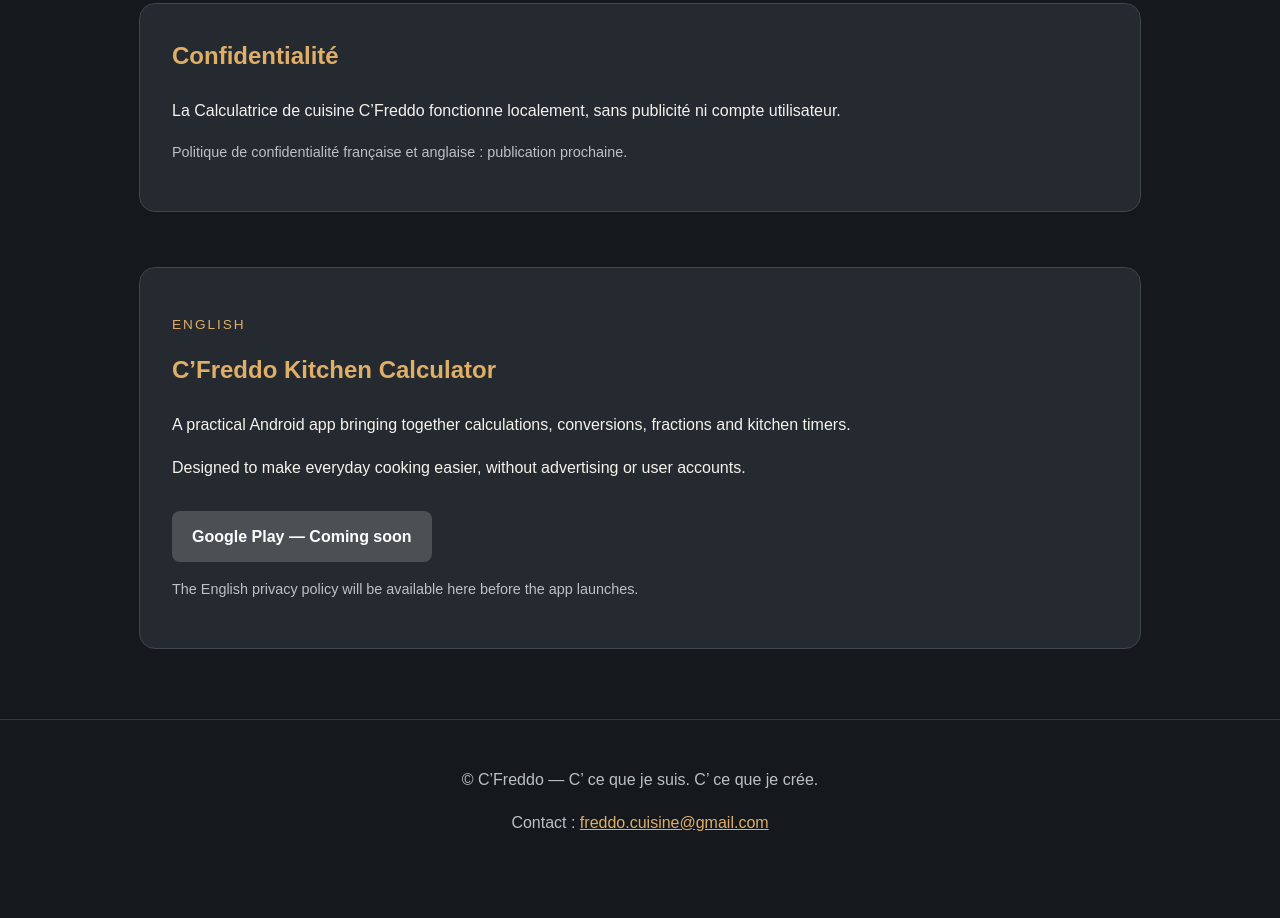
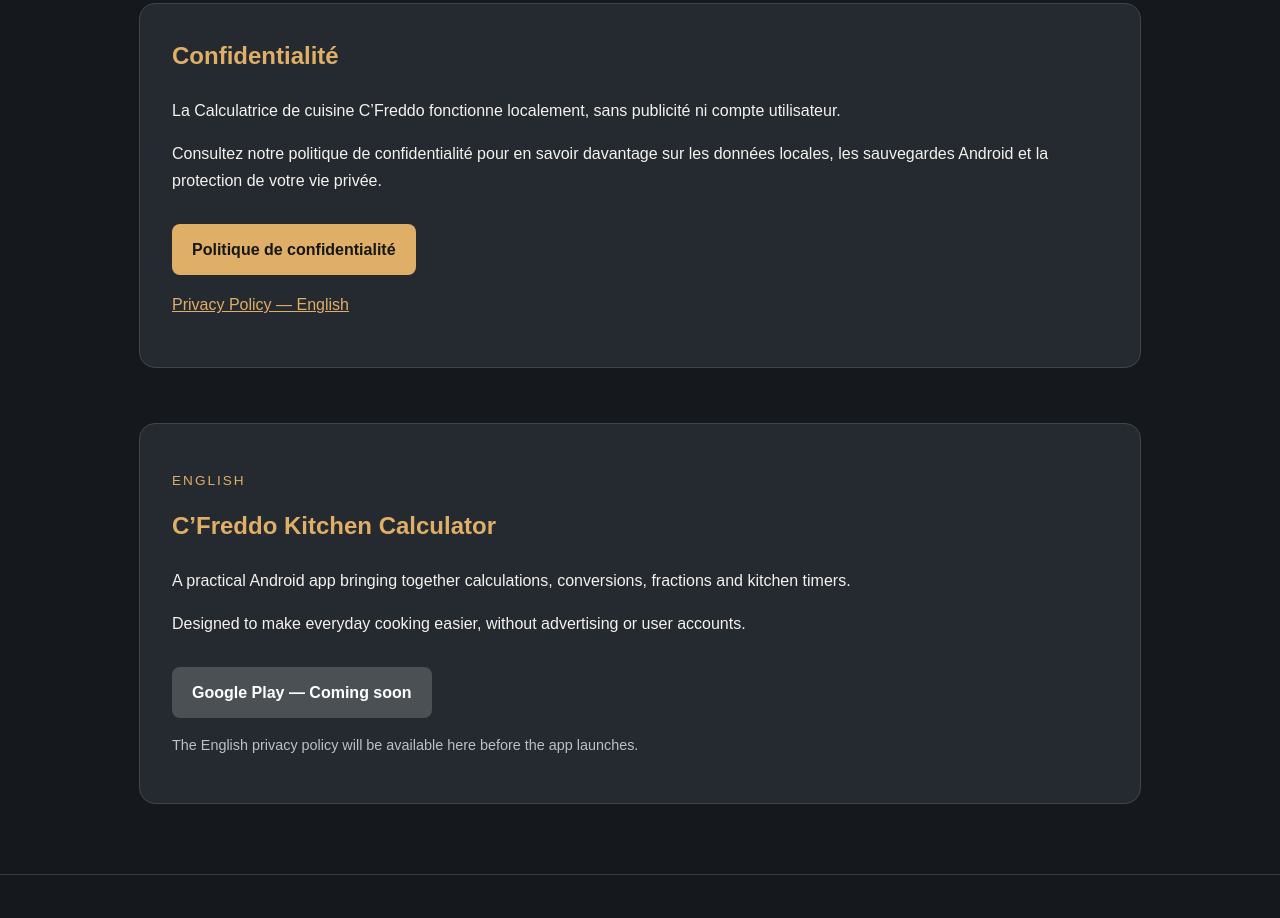
Before and after one commit to CFreddo/CFreddo.github.io, a plain HTML site: page index.html in a window 1280 px wide. Shown: the part 1030-1948 px from the top of the page. Before the commit the page ends 1912 px from the top, so only its background shows below. Drawn offline with Linux system fonts and the light colour scheme.

Commit message:
Ajout des liens de confidentialité sur l'accueil
Updated the privacy section with additional information and links.

```diff
--- a/index.html
+++ b/index.html
@@ -205,6 +205,7 @@
       </div>
     </section>
 
+
 <section id="confidentialite">
   <div class="carte">
     <h2>Confidentialité</h2>
@@ -215,12 +216,25 @@
       ni compte utilisateur.
     </p>
 
-        <p class="note">
-          Politique de confidentialité française
-          et anglaise : publication prochaine.
+    <p>
+      Consultez notre politique de confidentialité
+      pour en savoir davantage sur les données
+      locales, les sauvegardes Android et
+      la protection de votre vie privée.
+    </p>
+
+    <a class="bouton" href="/confidentialite/">
+      Politique de confidentialité
+    </a>
+
+    <p>
+      <a href="/privacy/" lang="en">
+        Privacy Policy — English
+      </a>
     </p>
   </div>
 </section>
+
 
     <section id="english" lang="en">
       <div class="carte">
```
Lines whose indentation alone changed are shown as unchanged.
